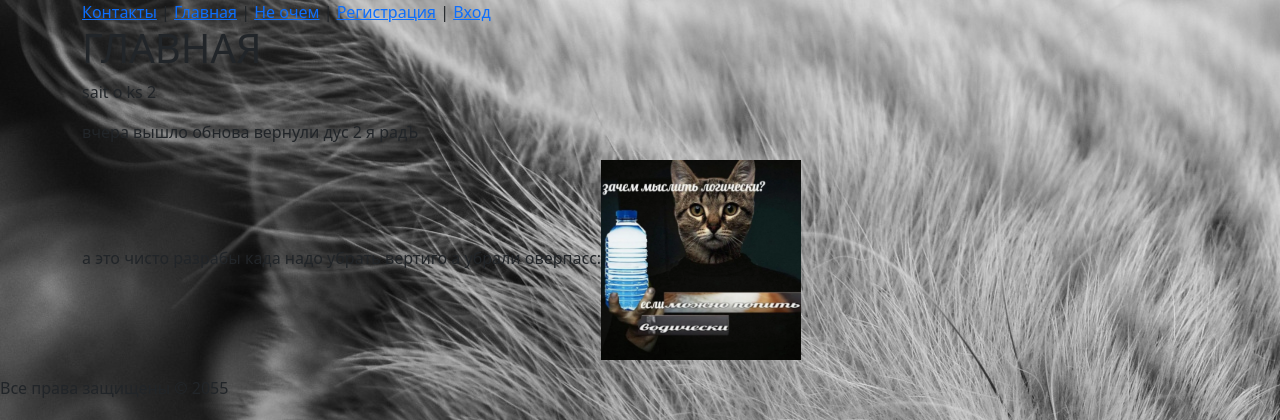
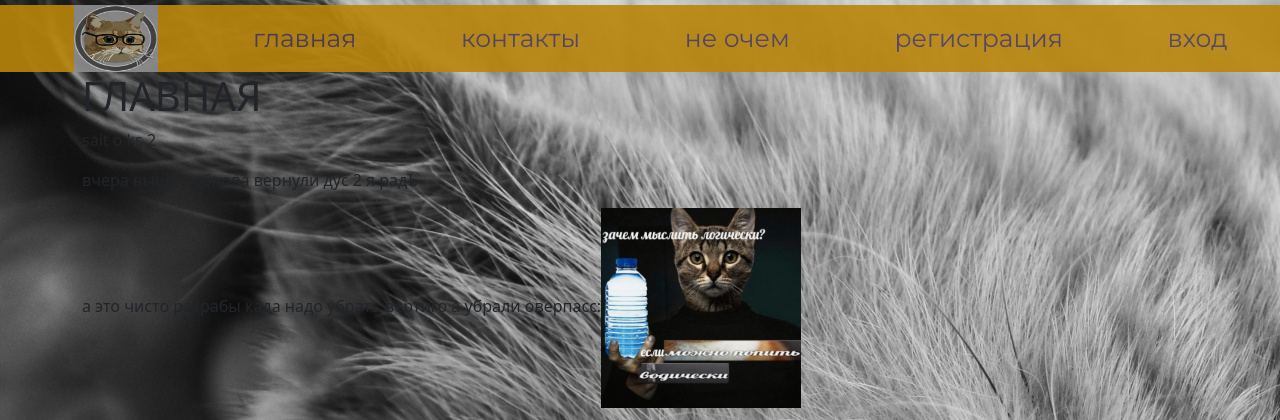
Before and after one commit to KABAN9KA/sait, a PHP site: page / in a window 1280 px wide. Shown: the top 420 px of the page. Run offline with PHP 8.4, Linux system fonts and the light colour scheme.

Commit message:
Add files via upload

```diff
--- /dev/null
+++ b/blocks/footer.php
@@ -0,0 +1 @@
+<?php
--- /dev/null
+++ b/blocks/header.php
@@ -0,0 +1,18 @@
+<header>
+    <div class="header">
+        <div class="header__container">
+            <nav>
+                <div class="header__container__menu">
+                    <ul class="navbar_menu1">
+                        <img src="unnamed.jpg" width="84px" height="67px" alt="тут логотип">
+                        <li><a href="index.php">Главная</a></li>
+                        <li><a href="contac.php">Контакты</a></li>
+                        <li><a href="about.php">Не очем</a></li>
+                        <li><a href="singup.php">Регистрация</a></li>
+                        <li><a href="entrance.php">Вход</a></li>
+                    </ul>
+                </div>
+            </nav>
+        </div>
+    </div>
+</header>
--- a/index.php
+++ b/index.php
@@ -10,14 +10,9 @@
     <link rel="stylesheet" href= "style.css">
 </head>
 <body>
+    <?php require_once "blocks/header.php";?>
     <div class="container">
-    <header>
-        <a href="contac.php">Контакты</a> |
-        <a href="index.php">Главная</a> |
-        <a href="about.php">Не  очем</a> |
-        <a href="singup.php">Регистрация</a> |
-        <a href="entrance.php">Вход</a>
-    </header>
+
     <h1>ГЛАВНАЯ</h1>
         <p>sait o ks 2</p>
         <p> вчера вышло обнова вернули дус 2 я радЪ</p>
--- a/singup.php
+++ b/singup.php
@@ -16,10 +16,10 @@
 
  </style>
 <body>
-
+    <?php require_once "blocks/header.php";?>
         <div class="container1">
             <h1> Регистрация</h1>
-        <form action="" method="post">
+            <form action="check_post_login.php" method="post">
                 <label class="label-container">Логин:</label> <input class="input-container" type="text" name="login" placeholder="введите логин" ><br>
                 <label class="label-container">Эл.Почта:</label> <input class="input-container" type="email" name="email" placeholder="введите email" ><br>
                 <label class="label-container">пароль:</label> <input class="input-container" type="password" id="password-input" name="password" placeholder="введите пароль"><br>
@@ -41,7 +41,6 @@
                 <button type="submit" class="btn btn-success">Зарегестрироваться</button>
                 <button onclick="history.back();" class="btn btn-danger">Назад на главную</button>
             </form>
-
         </div>
 </body>
 </html>
--- a/style.css
+++ b/style.css
@@ -1,3 +1,6 @@
+@import url('https://fonts.googleapis.com/css2?family=Montserrat:wght@700&display=swap');
+@import url('https://fonts.googleapis.com/css2?family=Montserrat&display=swap');
+@import url('https://fonts.googleapis.com/css2?family=Montserrat:wght@600&display=swap');
 body {
     background-image: url("125858-kot.jpg");
 }
@@ -35,3 +38,37 @@
 .container1 button {
     margin-top: 10px;
 }
+.header {
+    width: 100%;
+    height: 67px;
+    left: 0px;
+    background: darkgoldenrod;
+    opacity: 0.9;
+}
+.header__container{
+    margin-top: -45px;
+}
+.navbar_menu1 {
+    display: flex;
+    align-items: center;
+    justify-content: space-around;
+    margin-top: 50px;
+}
+.navbar_menu1 li{
+    display: inline-block;
+}
+.navbar_menu1 li a{
+    display: inline-block;
+    color: #03089c;
+    opacity:0.6 ;
+    text-decoration: none;
+    padding:10px ;
+    transition:all .07s ease-in-out ;
+
+    font-family: 'Montserrat';
+    font-style: normal;
+    font-weight: 400;
+    font-size: 25px;
+    line-height: 107.9%;
+    text-transform: lowercase;
+}
```
Also changed, not shown: check_post_login.php (+26 -27 lines), contac.php (+2 -7 lines), entrance.php (+1 -17 lines). Lines whose indentation alone changed are shown as unchanged.
